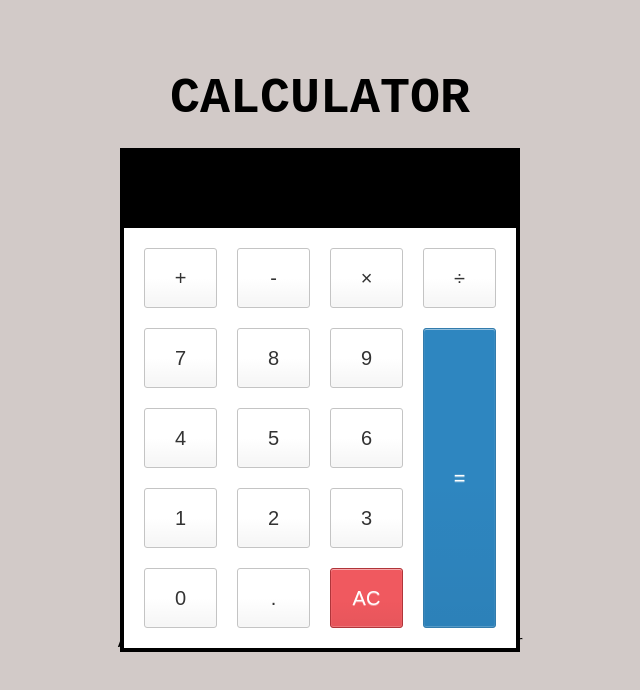
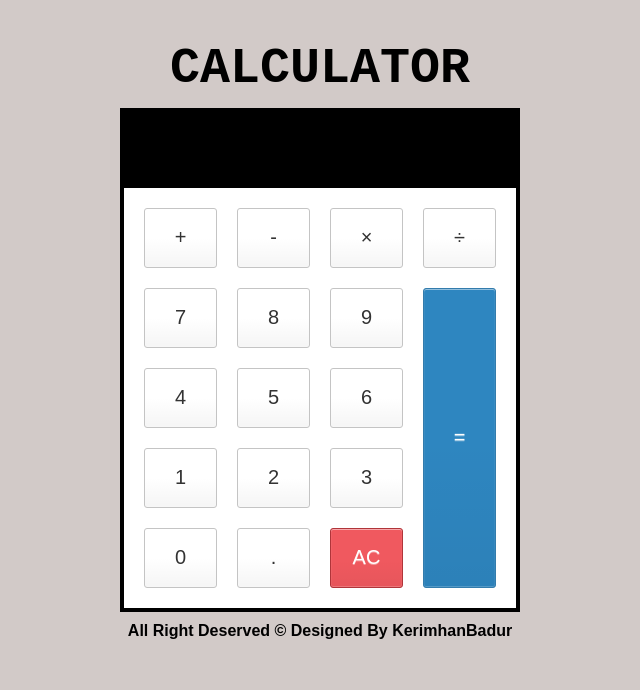
Before and after one commit to kerimhanbadur/calculator-with-js, a plain HTML site: page index.html in a window 1280 px wide. Shown: the whole page, without its empty margins (320-960 px from the left). Drawn offline with Linux system fonts and the light colour scheme.

Commit message:
Update style.css

```diff
--- a/style.css
+++ b/style.css
@@ -5,17 +5,17 @@ html {
 
   * {
     margin: 0;
-    padding: 0;
+    padding-top: 0;
     box-sizing: border-box;
 }
 
 body {
-    font-family: 'Audiowide', cursive;
+    font-family: 'Audiowide', sans-serif;
     background-color: #d2cac8;
 }
 
   h1{
-    padding-top: 70px;
+    padding-top: 40px;
     font-family: monospace, Arial, Helvetica, sans-serif;
     font-size: 50px;
     text-align: center;
@@ -33,8 +33,9 @@ body {
 
   p {
     font-size: 16px;
+    font-weight: bold;
     text-align: center;
-    padding-top: 505px;
+    padding-top: 525px;
   }
 
   .calculator {
@@ -42,7 +43,7 @@ body {
     border: 4px solid black;
     border-top: none;
     position: absolute;
-    top: 50%;
+    top: 45%;
     left: 50%;
     transform: translate(-50%, -50%);
     width: 400px;
```
